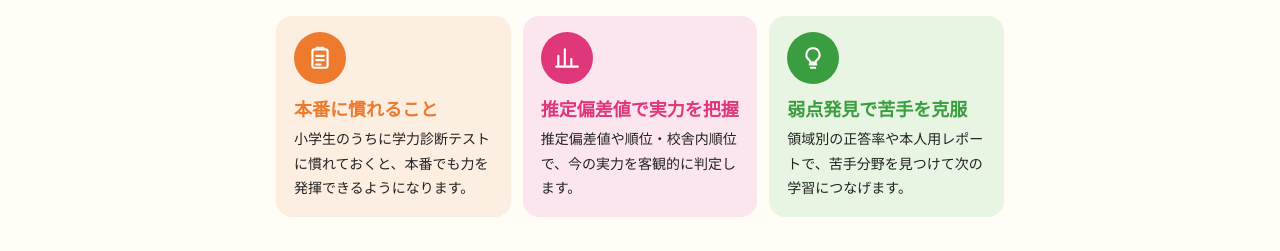
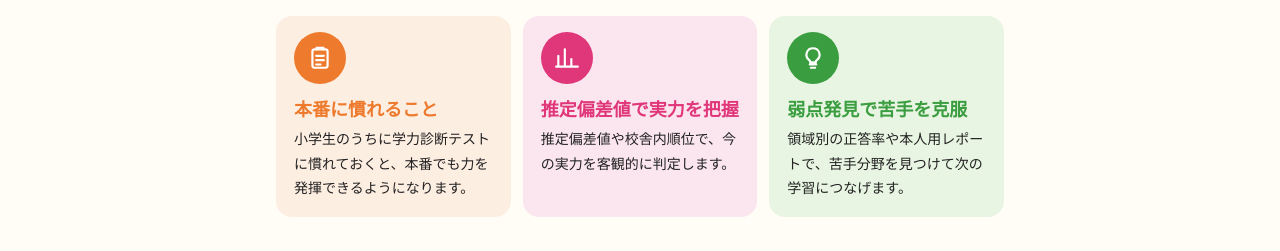
Before and after one commit to eimeitodolist/hokushin-analyzer, a website: page lp/jigaku-jishin-test.html in a window 1280 px wide. Shown: the part 800-1051 px from the top of the page. Drawn offline with Linux system fonts and the light colour scheme; a web font is replaced by a local one.

Commit message:
ポイント欄の説明文を整える
Co-Authored-By: Claude Opus 5.5 <noreply@anthropic.com>
Claude-Session: https://claude.ai/code/session_01VZadarJccP1jcnhuCQ9d7C

```diff
--- a/lp/jigaku-jishin-test.html
+++ b/lp/jigaku-jishin-test.html
@@ -291,7 +291,7 @@ footer{text-align:center;font-size:12px;color:var(--sub);padding:20px 16px}
       </div>
       <div class="point p2">
         <div class="ic"><svg width="26" height="26" viewBox="0 0 24 24" fill="none" stroke="#fff" stroke-width="2" stroke-linecap="round"><path d="M4 20V10M10 20V4M16 20v-7M22 20H2"/></svg></div>
-        <div><h3>推定偏差値で実力を把握</h3><p>推定偏差値や順位・校舎内順位で、今の実力を客観的に判定します。</p></div>
+        <div><h3>推定偏差値で実力を把握</h3><p>推定偏差値や校舎内順位で、今の実力を客観的に判定します。</p></div>
       </div>
       <div class="point p3">
         <div class="ic"><svg width="26" height="26" viewBox="0 0 24 24" fill="none" stroke="#fff" stroke-width="2" stroke-linecap="round"><path d="M9 18h6M10 21h4M12 3a6 6 0 0 0-3.5 10.9c.6.5 1 1.2 1 2V16h5v-.1c0-.8.4-1.5 1-2A6 6 0 0 0 12 3z"/></svg></div>
```
Also changed, not shown: 1 other file.
